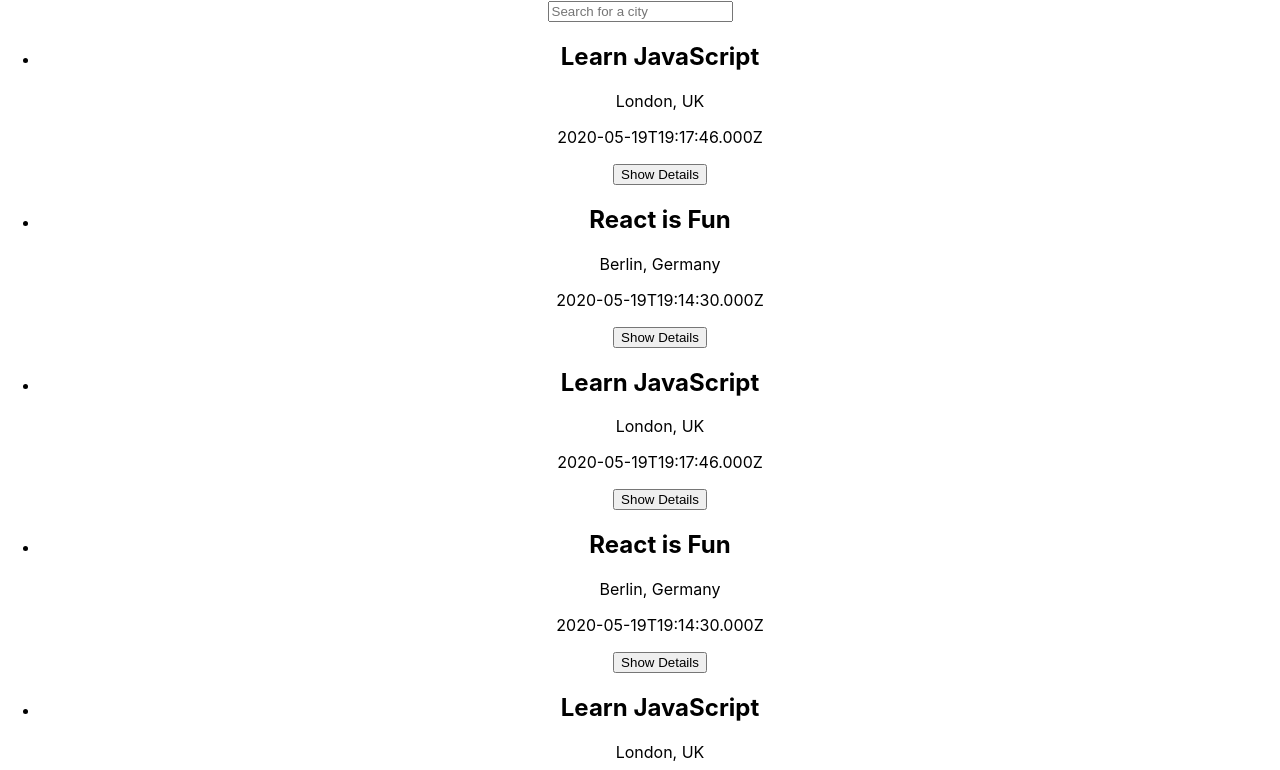
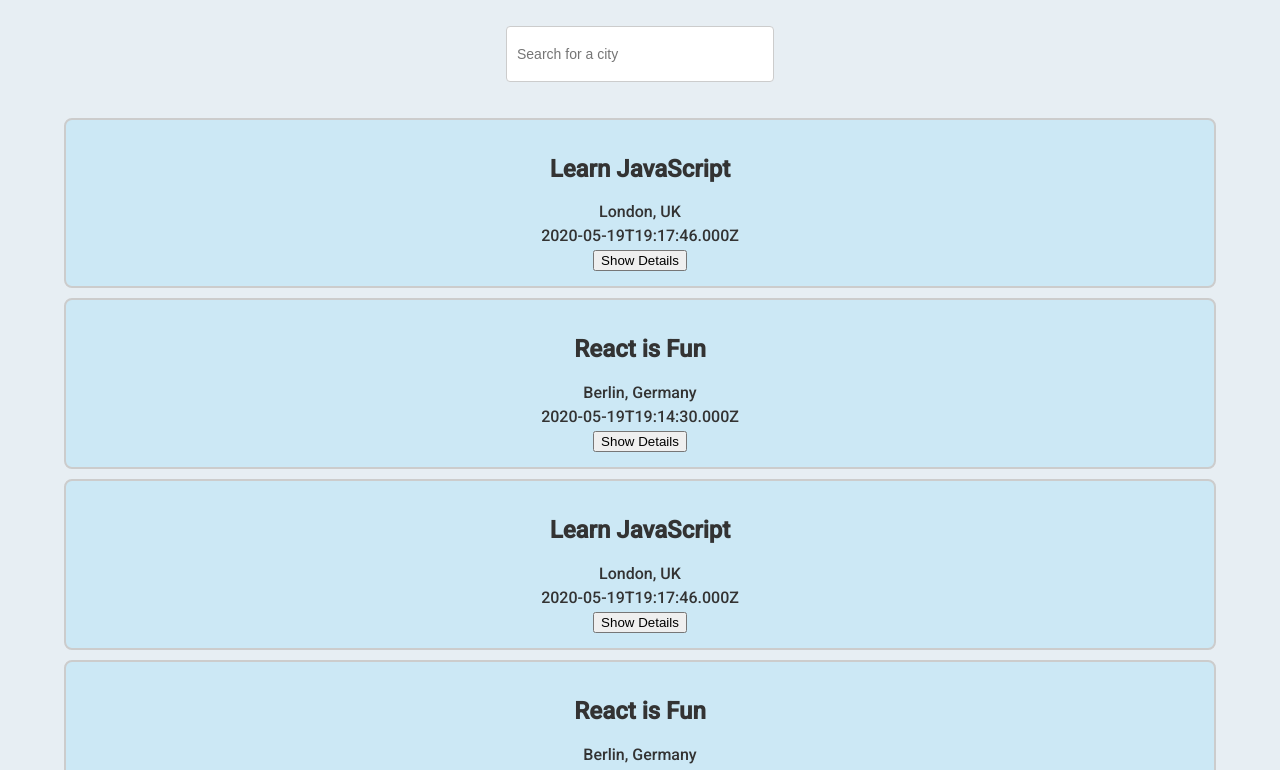
Before and after one commit to osarm/meet, a React (Create React App) app: page / in a window 1280 px wide. Shown: the top 770 px of the page. Built offline with nearby package versions, Linux system fonts and the light colour scheme.

Commit message:
Adding Customization
If applied, this commit will add customization to my app in the App.css file

```diff
--- a/src/App.css
+++ b/src/App.css
@@ -1,38 +1,138 @@
+@import url(https://fonts.googleapis.com/css?family=Roboto:500);
+
+:root {
+  /* Color scheme */
+  --primary-color: #badbff;
+  --secondary-color: #b3e5fc;
+  --accent-color: #ffca28;
+  --background-color: #e7eef3;
+  --text-color: #333;
+  --border-color: #ccc;
+  --hover-bg-color: #0288d1; /* Hover color for buttons */
+}
+
+body {
+  font-family: 'Roboto', sans-serif;
+  background-color: var(--background-color);
+  color: var(--text-color);
+}
+
 .App {
   text-align: center;
+  padding: 2% 5%;
 }
 
-.App-logo {
-  height: 40vmin;
-  pointer-events: none;
+ul {
+  padding: 0;
+  list-style: none;
 }
 
-@media (prefers-reduced-motion: no-preference) {
-  .App-logo {
-    animation: App-logo-spin infinite 20s linear;
-  }
+p {
+  margin: 5px 0;
 }
 
-.App-header {
-  background-color: #282c34;
-  min-height: 100vh;
+input[type="text"],
+input[type="number"] {
+  padding: 8px 6px 8px 10px;
+  border-radius: 4px;
+  outline: none;
+  border: 1px solid var(--border-color);
+  font-size: 14px;
+  line-height: 20px;
+  align-self: center;
+  height: 38px;
+  margin-bottom: 20px;
+  background-color: white;
+  color: var(--text-color);
+  width: 250px;
+}
+
+input[type="text"]:focus,
+input[type="number"]:focus {
+  border-color: var(--primary-color);
+  box-shadow: 0px 0px 5px var(--primary-color);
+}
+
+#city-search {
   display: flex;
   flex-direction: column;
-  align-items: center;
-  justify-content: center;
-  font-size: calc(10px + 2vmin);
+  margin: auto;
+  position: relative;
+  color: var(--text-color);
+}
+
+.suggestions {
+  width: 250px;
+  position: absolute;
+  top: 45px;
+  z-index: 2;
+  align-self: center;
+  margin: 0;
+  font-size: 14px;
+  box-shadow: 10px 10px 16px -12px rgba(0, 0, 0, 0.2);
+}
+
+.suggestions > li {
+  text-align: left;
+  padding: 8px 6px 8px 10px;
+  background-color: var(--secondary-color);
+  cursor: pointer;
+}
+
+.suggestions > li:hover {
+  background-color: var(--primary-color);
   color: white;
 }
 
-.App-link {
-  color: #61dafb;
+.event-list-item {
+  list-style-type: none; /* Ensure no default bullet points */
+  padding: 15px;
+  margin-bottom: 10px;
+  border: 2px solid #ccc; /* Adjust border color as needed */
+  border-radius: 8px;
+  background-color: #cce8f5; /* Optional for contrast */
 }
 
-@keyframes App-logo-spin {
-  from {
-    transform: rotate(0deg);
-  }
-  to {
-    transform: rotate(360deg);
-  }
+.event-list-item:hover {
+  border-color: #4a90e2; /* Add a hover effect for better visibility */
+  box-shadow: 0px 4px 8px rgba(0, 0, 0, 0.1); /* Add subtle shadow */
 }
+
+.details-btn {
+  position: absolute;
+  right: 5px;
+  bottom: 5px;
+  padding: 5px 8px;
+  border-radius: 4px;
+  outline: none;
+  cursor: pointer;
+  background-color: var(--accent-color);
+  color: var(--text-color);
+  border: none;
+}
+
+.details-btn:hover {
+  background-color: var(--hover-bg-color);
+  color: white;
+}
+
+.alerts-container {
+  position: fixed;
+  top: 0px;
+  left: 20px;
+  width: 250px;
+  z-index: 1000;
+  background-color: white;
+  box-shadow: 2px 2px 10px rgba(0, 0, 0, 0.2);
+  padding: 1rem;
+  border-radius: 4px;
+}
+
+.charts-container {
+  display: grid;
+  grid-template-columns: 1fr 1fr;
+  align-items: center;
+  justify-content: center;
+  padding: 1rem;
+  margin-bottom: 0.8rem;
+}
--- a/src/components/EventList.js
+++ b/src/components/EventList.js
@@ -1,12 +1,13 @@
 import Event from "./Event";
 
 const EventList = ({ events }) => {
-    return (
-      <ul id="event-list">
-        {events?
-            events.map(event => <Event key={event.id} event={event} />): null}
-      </ul>
-    );
-  }
+  return (
+    <ul id="event-list">
+      {events? events.map((event) => (
+        <li key={event.id} className="event-list-item">
+              <Event event={event} /></li>)): null}
+    </ul>
+  );
+};
 
 export default EventList;
```
